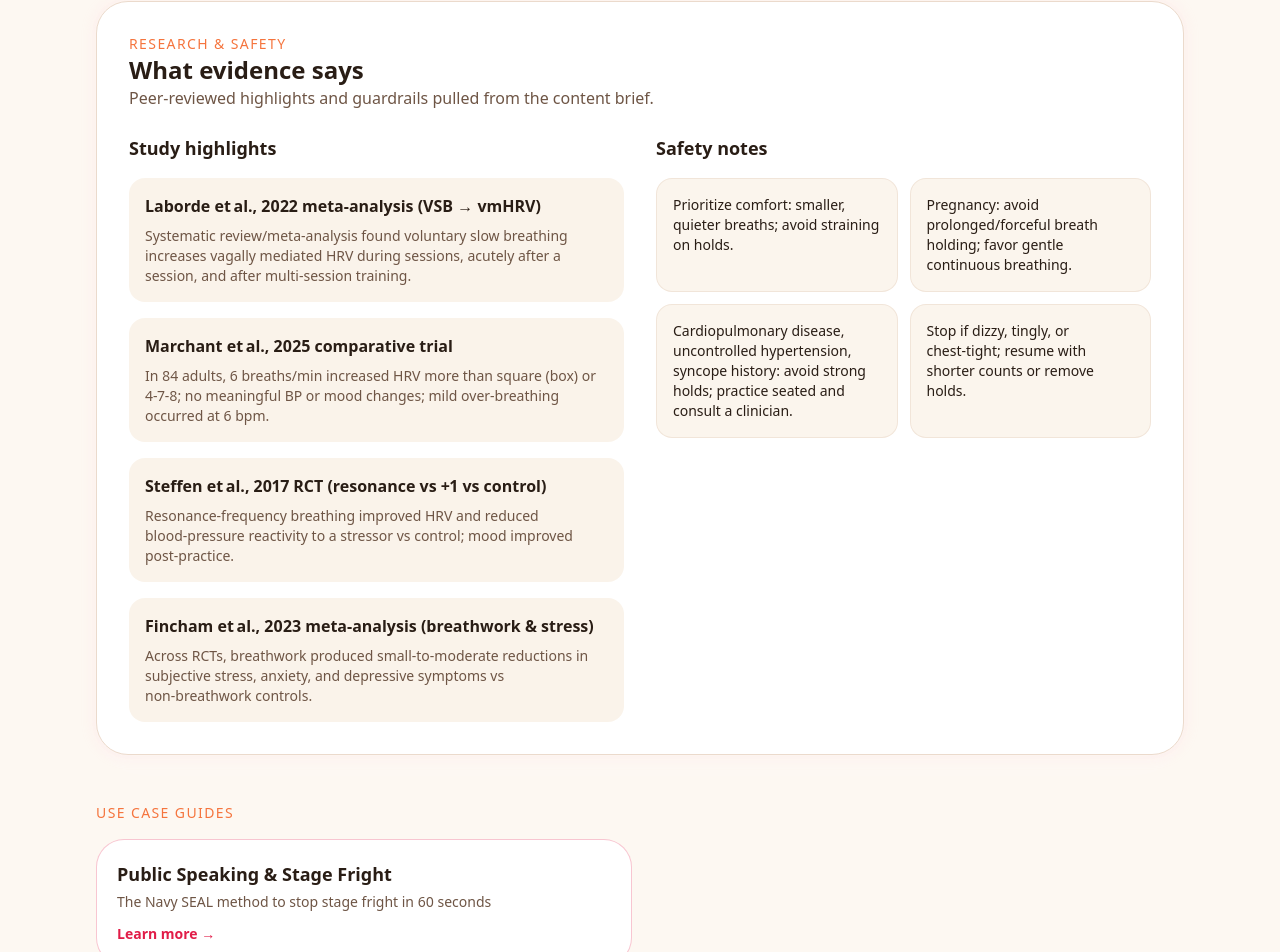
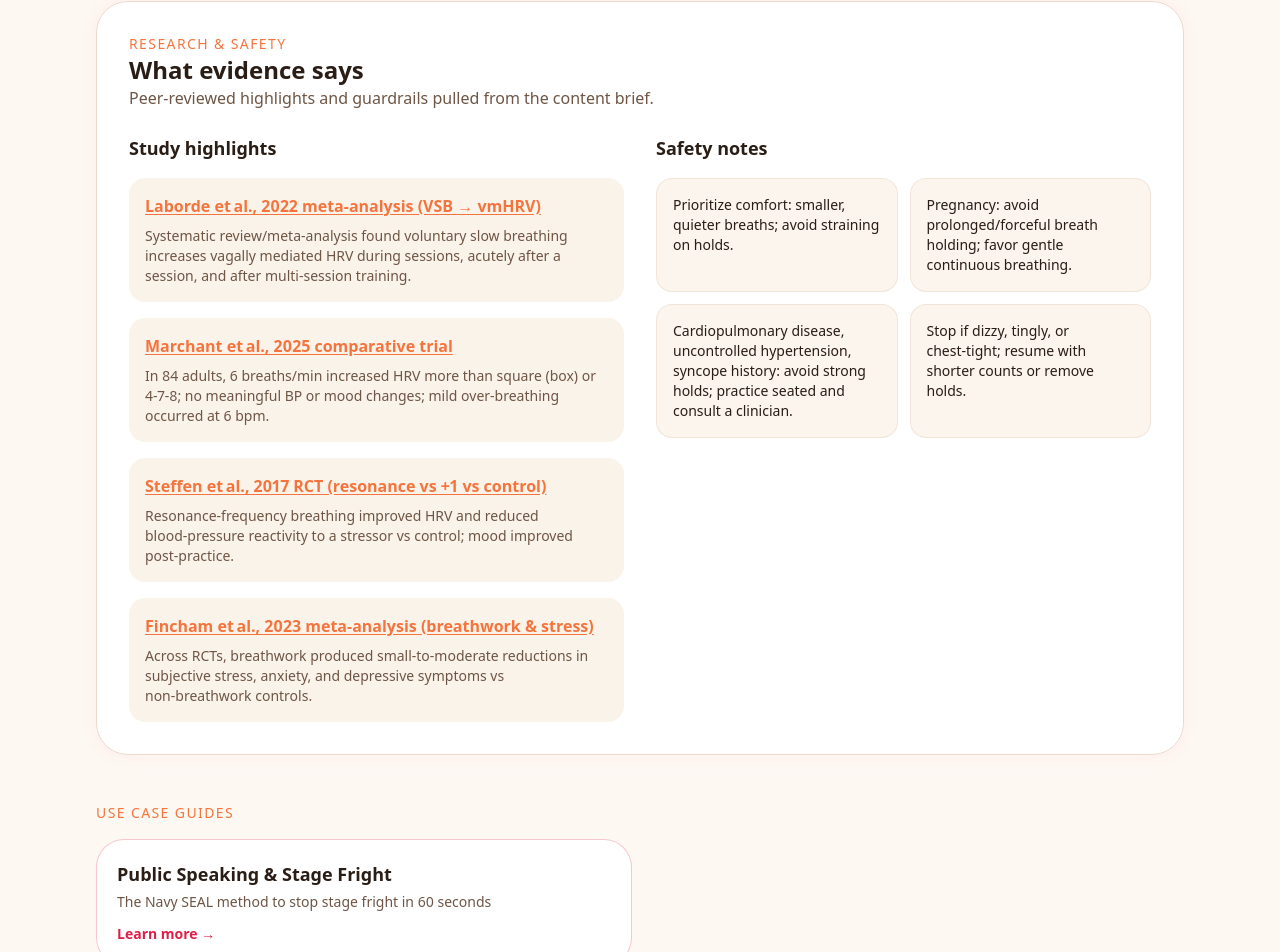
Before and after one commit to abiassi/deepbreathing, a Next.js app: page /breathe/box in a window 1280 px wide. Shown: the part 3403-4355 px from the top of the page. Built offline with nearby package versions, Linux system fonts and the light colour scheme.

Commit message:
Update study list in PatternPage to include clickable URLs for external resources, enhancing user navigation and engagement.

```diff
--- a/src/app/breathe/pattern-page.tsx
+++ b/src/app/breathe/pattern-page.tsx
@@ -290,10 +290,26 @@ export function PatternPage({ slug }: { slug: string }) {
               <h3 className="text-lg font-semibold text-card-foreground">Study highlights</h3>
               <ul className="space-y-4">
                 {page.research.studies.map((study) => (
-                  <li key={study.title} className="rounded-2xl bg-muted/70 p-4">
-                    <p className="font-semibold text-card-foreground">{study.title}</p>
-                    <p className="mt-2 text-sm text-muted-foreground">{study.summary}</p>
-                  </li>
+                  study.url ? (
+                    <li key={study.title}>
+                      <a
+                        href={study.url}
+                        target="_blank"
+                        rel="noopener noreferrer"
+                        className="block rounded-2xl bg-muted/70 p-4 transition-colors hover:bg-muted"
+                      >
+                        <p className="font-semibold text-primary underline underline-offset-2">
+                          {study.title}
+                        </p>
+                        <p className="mt-2 text-sm text-muted-foreground">{study.summary}</p>
+                      </a>
+                    </li>
+                  ) : (
+                    <li key={study.title} className="rounded-2xl bg-muted/70 p-4">
+                      <p className="font-semibold text-card-foreground">{study.title}</p>
+                      <p className="mt-2 text-sm text-muted-foreground">{study.summary}</p>
+                    </li>
+                  )
                 ))}
               </ul>
             </div>
```
